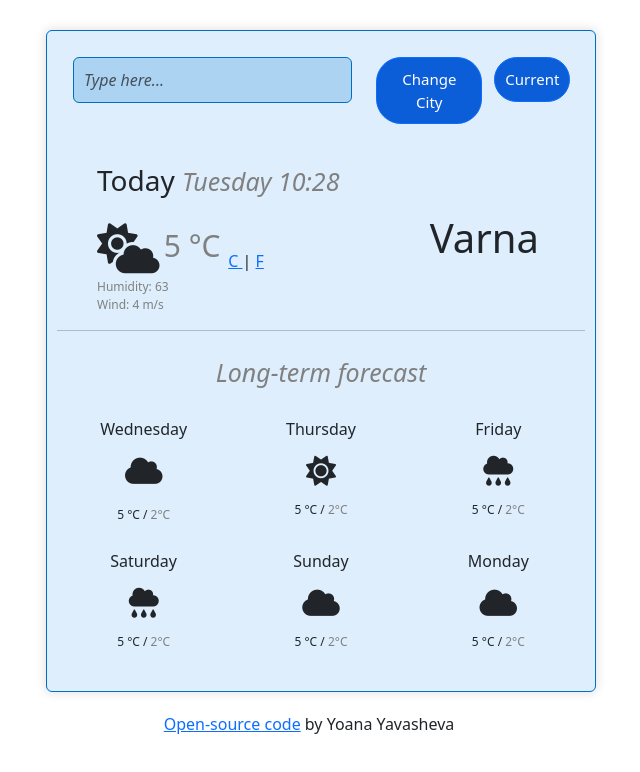
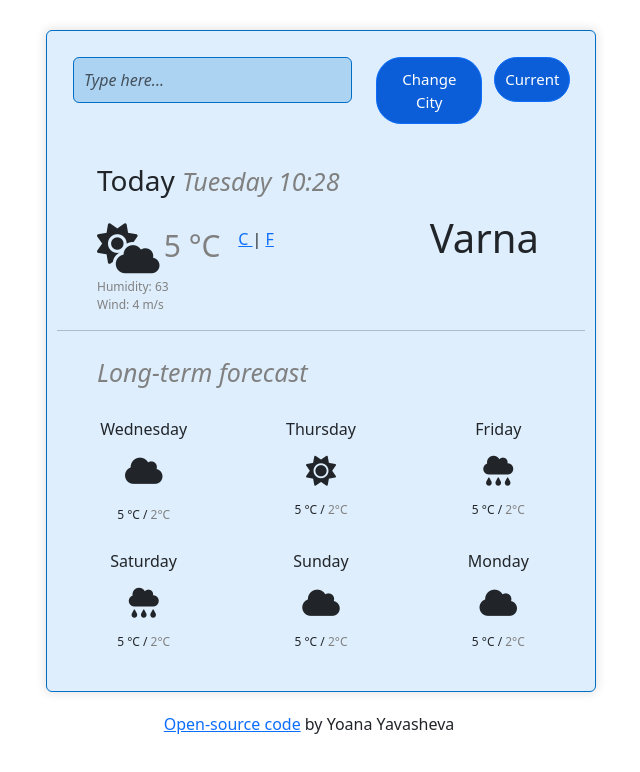
Before and after one commit to yoanayavasheva/weather-app, a plain HTML site: page index.html in a window 1280 px wide. Shown: the whole page, without its empty margins (331-971 px from the left). Drawn offline with nearby package versions, Linux system fonts and the light colour scheme.

Commit message:
Updated design
- positioning on units
- positioning on h5

```diff
--- a/index.html
+++ b/index.html
@@ -67,7 +67,7 @@
               <span id="temperature"> 5 </span>
               <span id="unit-sign">°C</span>
             </span>
-            <span id="units">
+            <span class="units" id="units">
               <span>
                 <a href="" id="celsius-link"> C </a>
               </span>
--- a/src/styles.css
+++ b/src/styles.css
@@ -4,7 +4,7 @@ h3 {
 
 h5 {
   display: block;
-  margin: 10px auto 20px;
+  margin: 10px 40px 20px;
   font-weight: 200;
   color: grey;
   font-size: 25px;
@@ -76,6 +76,12 @@ footer {
   bottom: 10px;
 }
 
+.units {
+  position: relative;
+  bottom: 22px;
+  left: 10px;
+}
+
 .current-weather-icon {
   font-size: 50px;
 }
```
